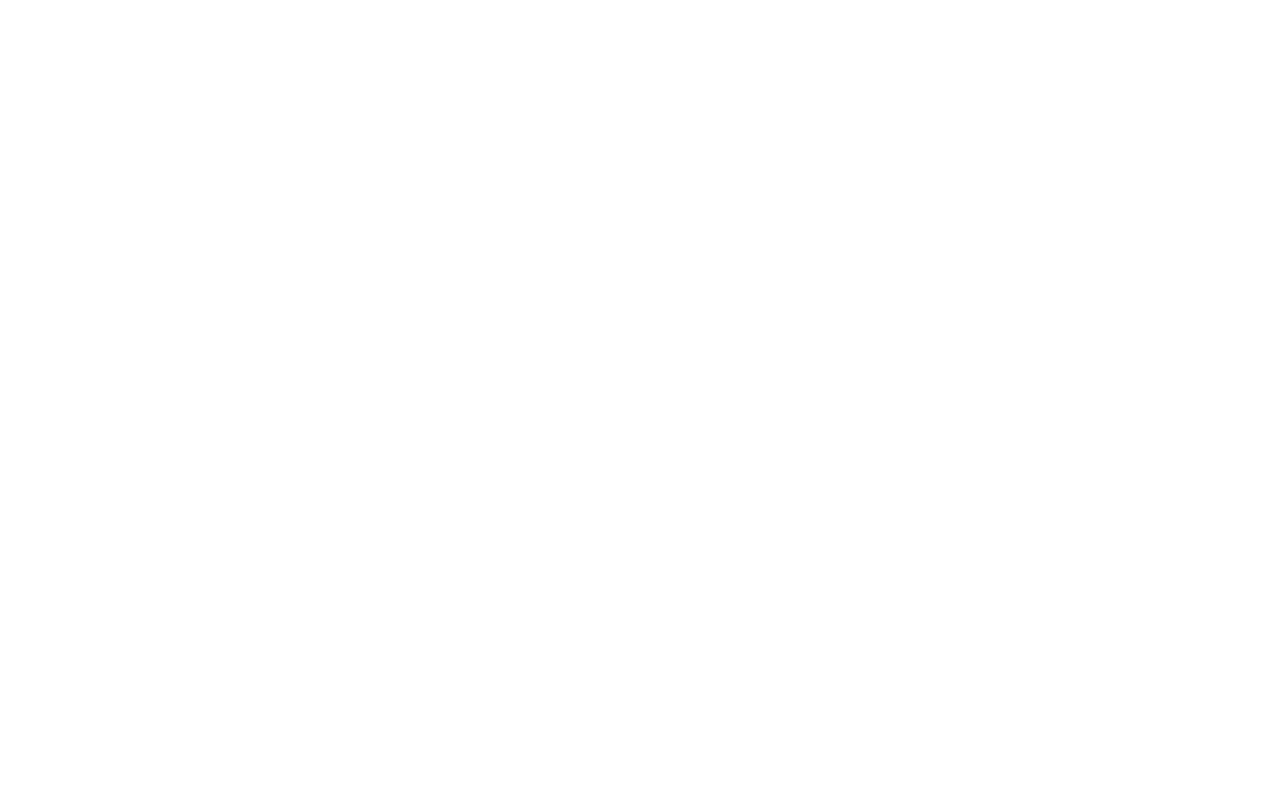
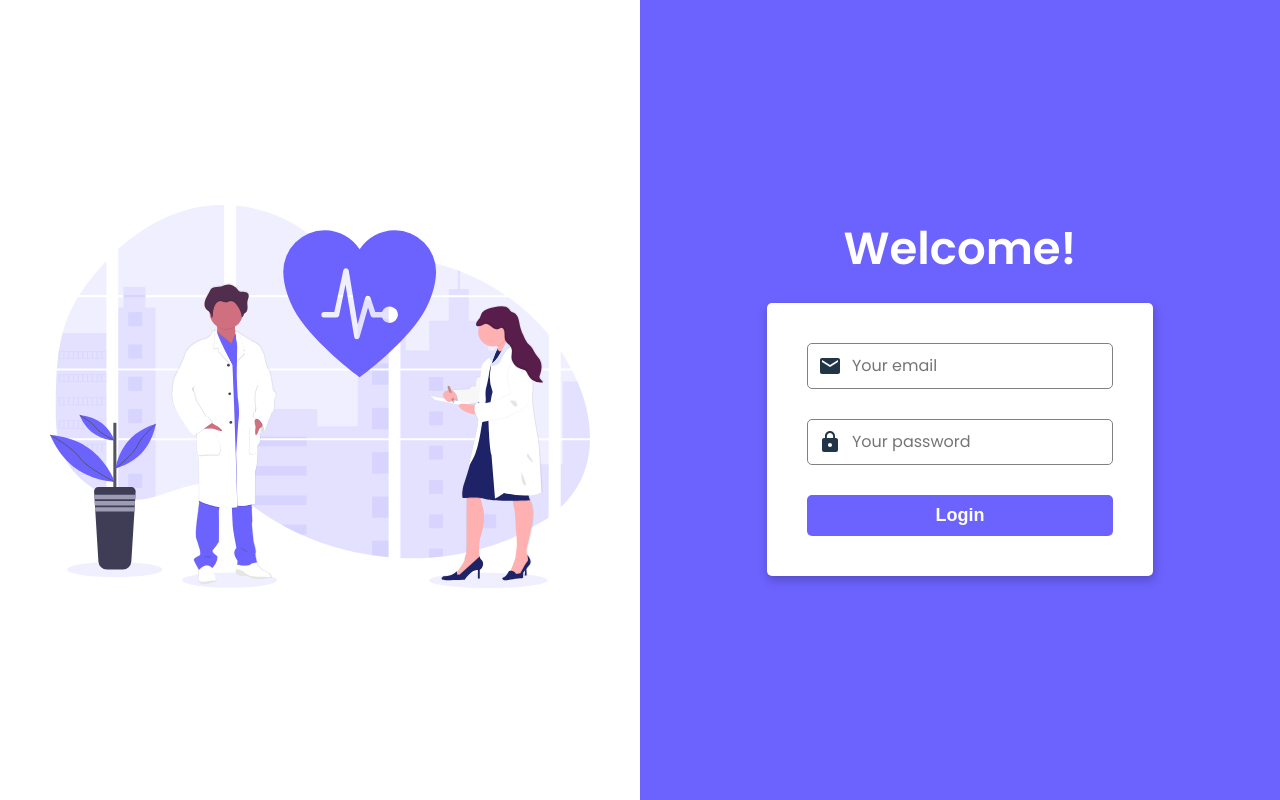
Before and after one commit to M7mdQashqesh/clinic-appointment-system, a React (Vite) app: page /login in a window 1280 px wide. Built offline with nearby package versions, Linux system fonts and the light colour scheme.

Commit message:
complete login page design

```diff
--- a/package.json
+++ b/package.json
@@ -10,6 +10,10 @@
     "preview": "vite preview"
   },
   "dependencies": {
+    "@emotion/react": "^11.14.0",
+    "@emotion/styled": "^11.14.0",
+    "@mui/icons-material": "^6.4.2",
+    "@mui/material": "^6.4.2",
     "react": "^18.3.1",
     "react-dom": "^18.3.1",
     "react-router-dom": "^7.1.5"
--- a/src/pages/LoginPage/LoginPage.tsx
+++ b/src/pages/LoginPage/LoginPage.tsx
@@ -1,13 +1,39 @@
 import "./loginPage.css";
+import EmailIcon from "@mui/icons-material/Email";
+import HttpsIcon from "@mui/icons-material/Https";
 
 const LoginPage = () => {
   return (
     <div className="login-page">
-      <div className="container">
-
+      <div className="image">
+        <img src="/doctor-login.svg" alt="doctor" />
+      </div>
+      <div className="form">
+        <h1>Welcome!</h1>
+        <form>
+          <div className="email">
+            <EmailIcon />
+            <input
+              type="email"
+              name="email"
+              id="email"
+              placeholder="Your email"
+            />
+          </div>
+          <div className="password">
+            <HttpsIcon />
+            <input
+              type="password"
+              name="password"
+              id="password"
+              placeholder="Your password"
+            />
+          </div>
+          <input type="submit" value="Login" />
+        </form>
       </div>
     </div>
-  )
-}
+  );
+};
 
-export default LoginPage
+export default LoginPage;
--- a/src/pages/LoginPage/loginPage.css
+++ b/src/pages/LoginPage/loginPage.css
@@ -0,0 +1,95 @@
+.login-page {
+  display: flex;
+  align-items: center;
+}
+
+.login-page > div {
+  width: 50%;
+  height: 100vh;
+}
+
+.login-page .image {
+  align-content: center;
+  padding: 50px;
+  background-color: white;
+}
+
+@media (max-width: 991px) {
+  .login-page > div.image {
+    display: none;
+  }
+}
+
+.login-page .image img {
+  max-width: 100%;
+}
+
+.login-page .form {
+  background-color: #6c63ff;
+  align-content: center;
+}
+
+@media (max-width: 991px) {
+  .login-page > div.form {
+    width: 100%;
+  }
+}
+
+.login-page .form > h1 {
+  color: white;
+  font-size: 45px;
+  font-weight: 600;
+  text-align: center;
+  margin: 0 auto;
+  margin-bottom: 30px;
+}
+
+.login-page .form > form {
+  width: fit-content;
+  padding: 40px;
+  background-color: white;
+  margin: 0 auto;
+  border-radius: 5px;
+  display: flex;
+  flex-direction: column;
+  gap: 30px;
+  box-shadow: 1px 4px 10px 1px rgba(0, 0, 0, 0.2);
+}
+
+.login-page .form > form > div {
+  border: 1px solid gray;
+  display: flex;
+  align-items: center;
+  gap: 10px;
+  border-radius: 5px;
+  padding-left: 10px;
+}
+
+.login-page .form > form > div input {
+  all: unset;
+  padding: 10px 10px 10px 0;
+  width: 250px;
+}
+
+@media (max-width: 991px) {
+  .login-page .form > form > div input {
+    width: 100%;
+  }
+}
+
+.login-page .form > form > input[type="submit"] {
+  border: none;
+  outline: none;
+  padding: 10px;
+  font-size: 18px;
+  font-weight: 600;
+  background-color: #6c63ff;
+  color: white;
+  border-radius: 5px;
+  cursor: pointer;
+  transition: 0.3s;
+}
+
+.login-page .form > form > input[type="submit"]:hover {
+  background-color: #5047ff;
+}
```
Also changed, not shown: public/doctor-login.svg (added), 1 other file (tests, documents, lock files or other folders).
